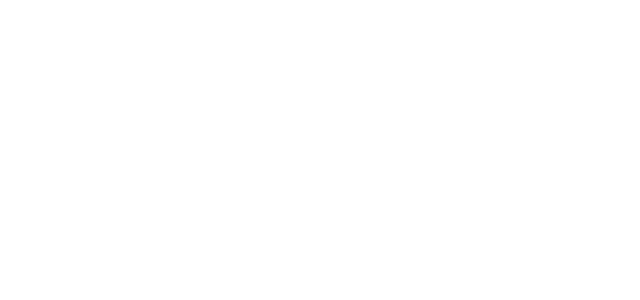
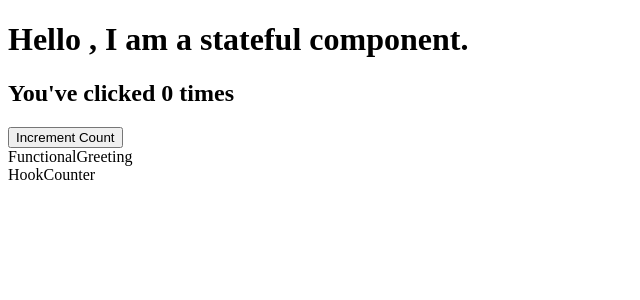
Before and after one commit to digimori/reactCI, a React (Vite) app: page / in a window 1280 px wide. Shown: the top 300 px of the page, without its empty margins (0-640 px from the left). Built offline with nearby package versions, Linux system fonts and the light colour scheme.

Commit message:
FunctionalGreeting, HookCounter, StatefulGreeting JSX files added.

```diff
--- a/src/App.jsx
+++ b/src/App.jsx
@@ -1,10 +1,17 @@
 import { useState } from 'react'
 import './App.css'
+import StatefulGreeting from './StatefulGreeting'
+import FunctionalGreeting from './FunctionalGreeting'
+import HookCounter from './HookCounter'
 
 function App() {
 
   return (
-      <div></div>
+      <div>
+        <StatefulGreeting />
+        <FunctionalGreeting />
+        <HookCounter />
+      </div>
   )
 }
 
--- /dev/null
+++ b/src/FunctionalGreeting.jsx
@@ -0,0 +1,9 @@
+import React from 'react'
+
+const FunctionalGreeting = () => {
+  return (
+    <div>FunctionalGreeting</div>
+  )
+}
+
+export default FunctionalGreeting
--- /dev/null
+++ b/src/HookCounter.jsx
@@ -0,0 +1,9 @@
+import React from 'react'
+
+const HookCounter = () => {
+  return (
+    <div>HookCounter</div>
+  )
+}
+
+export default HookCounter
--- /dev/null
+++ b/src/StatefulGreeting.jsx
@@ -0,0 +1,28 @@
+import React from 'react'
+
+export default class StatefulGreeting extends React.Component {
+  constructor(props) {
+    //super(props) calls the constructor
+    super(props);
+    this.state = {
+      count: 0
+    };
+  }
+// This is a function that will get called to just increment the counter every time it is clicked.
+  setCount = () => {
+    this.setState(prev => {
+      return {
+        count: prev.count + 1
+      }
+    })
+  }
+  render() {
+    return (
+      <div className='greeting'>
+        <h1>Hello {this.props.name}, I am a stateful component.</h1>
+        <h2>You've clicked {this.state.count} times</h2>
+        <button onClick={this.setCount}>Increment Count</button>
+      </div>
+    )
+  }
+}
```
